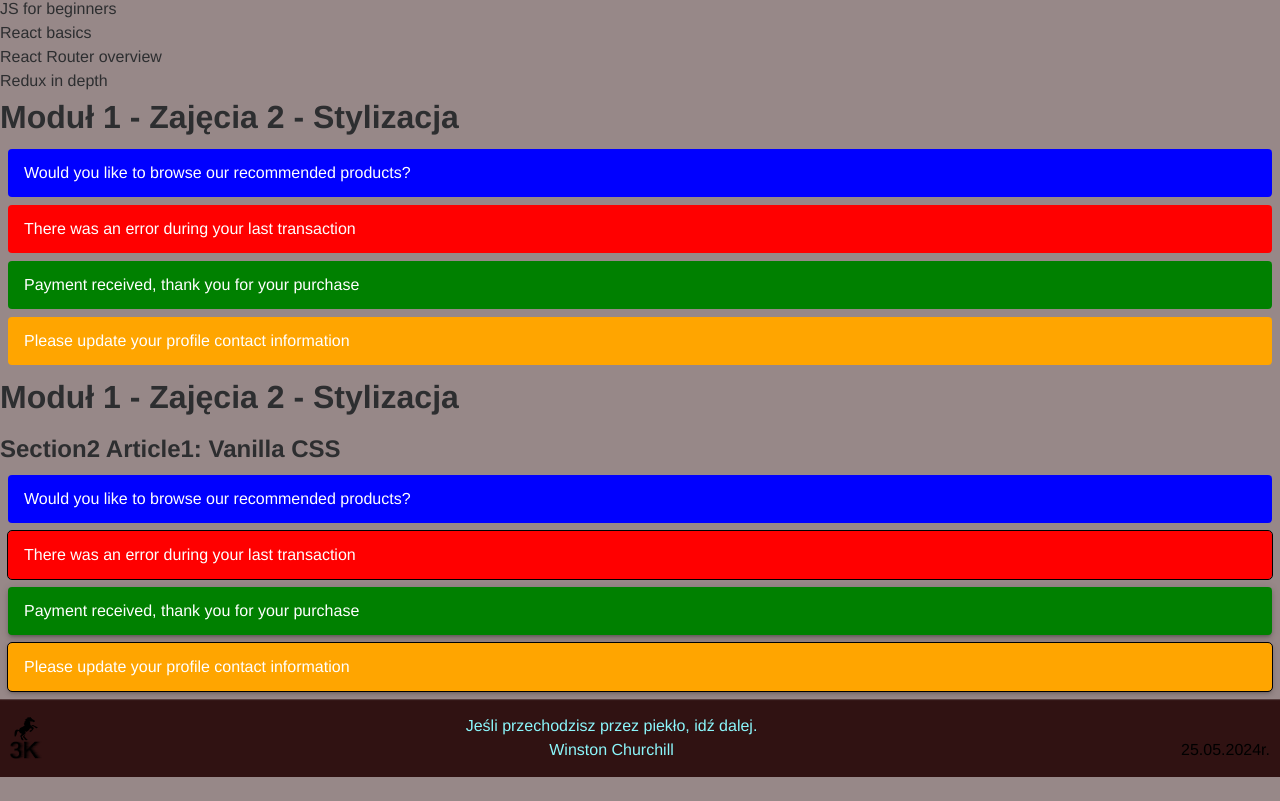
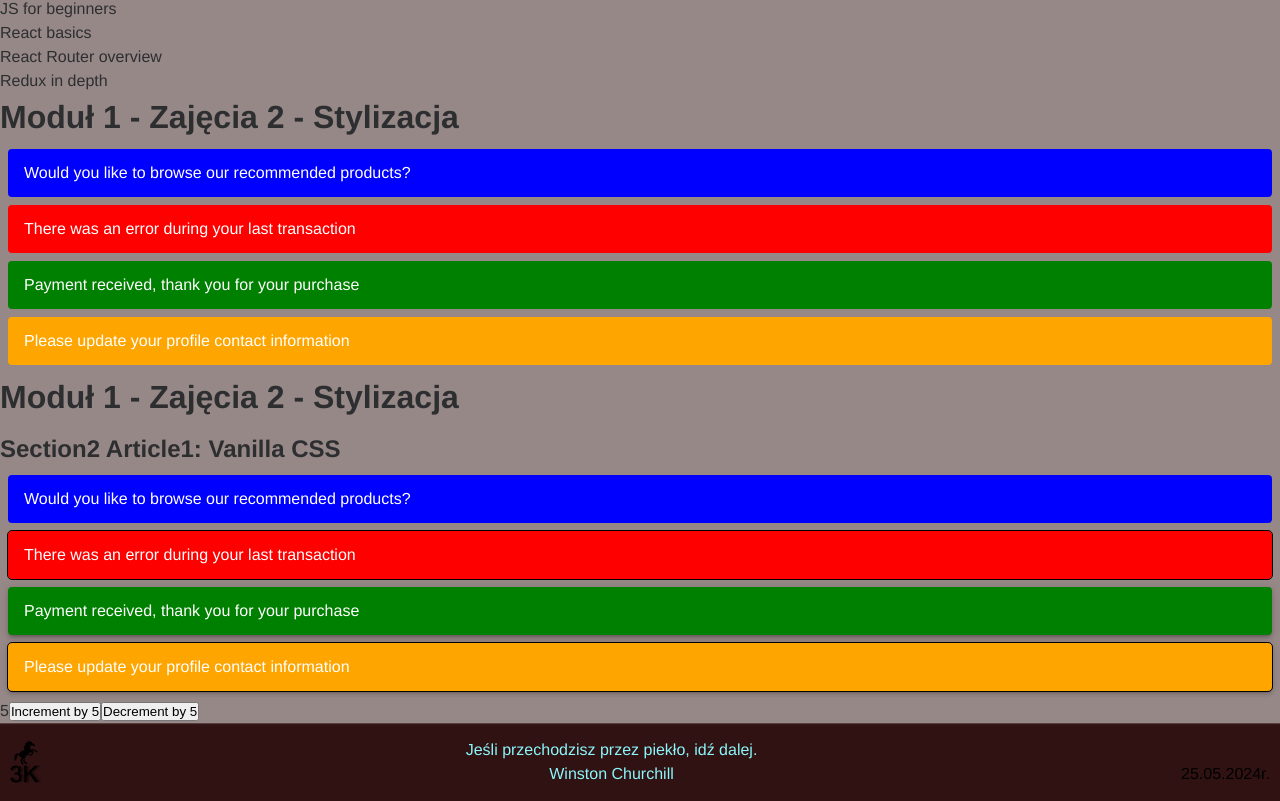
Before and after one commit to KonradKinok/react-first-repository, a React (Create React App) app: page / in a window 1280 px wide. Shown: the part 519-1320 px from the top of the page. Before the commit the page ends 1296 px from the top, so only its background shows below. Built offline with nearby package versions, Linux system fonts and the light colour scheme.

Commit message:
04.06.2024

```diff
--- a/public/index.html
+++ b/public/index.html
@@ -1,5 +1,5 @@
 <!DOCTYPE html>
-<html lang="en">
+<html lang="pl">
   <head>
     <meta charset="utf-8" />
     <link rel="icon" href="%PUBLIC_URL%/favicon.ico" />
--- /dev/null
+++ b/src/components/M2Z3S2ZdarzeniaStany/M2Z3S2ZdarzeniaStany.jsx
@@ -0,0 +1,42 @@
+import { Component } from "react";
+import PropTypes from "prop-types";
+
+// Moduł 2 - Zajęcia 3 - Zdarzenia i stany
+// Section2 Article2: Licznik
+export class Counter extends Component {
+    static defaultProps = {
+        step: 1,
+    };
+    static propTypes = {
+        step: PropTypes.number,
+    };
+
+    handleIncrement = evt => {
+        console.log("Increment button was clicked!", evt);// działa
+        console.log("this.props: ", this.props.step);// działa number props
+
+        this.step++;
+    };
+
+    handleDecrement = evt => {
+        console.log("Decrement button was clicked!", evt);// działa
+        console.log("this.props: ", this.props);// działa --object
+        this.step--;
+    };
+
+    render() {
+        const { step } = this.props;
+
+        return (
+            <div>
+                <span>{step}</span>
+                <button type="button" onClick={this.handleIncrement}>
+                    Increment by {step}
+                </button>
+                <button type="button" onClick={this.handleDecrement}>
+                    Decrement by {step}
+                </button>
+            </div>
+        );
+    }
+}
--- a/src/index.js
+++ b/src/index.js
@@ -1,3 +1,5 @@
+import './scss/stylStartowy.css';
+import './index.css';
 import React from 'react';
 import ReactDOM from 'react-dom/client';
 import { App1 } from 'components/App';
@@ -6,10 +8,9 @@ import { M1Z1 } from 'components/M1Z1';
 import * as m1Z from 'components/M1Z1';
 import * as m1Z2 from 'components/M1Z2';
 import * as M1Z1S2 from 'components/M1Z2S2/Alert_M1Z2S2';
-import './scss/stylStartowy.css';
-
-import './index.css';
-
+// Moduł 2 - Zajęcia 3 - Zdarzenia i stany
+// Section2 Article2: Licznik
+import * as M2Z3S2ZdarzeniaStany from 'components/M2Z3S2ZdarzeniaStany/M2Z3S2ZdarzeniaStany';
 ReactDOM.createRoot(document.querySelector('div#root')).render(
   <React.StrictMode>
     <App1 />
@@ -20,6 +21,9 @@ ReactDOM.createRoot(document.querySelector('div#root')).render(
     {/* Moduł 1 - Zajęcia 2 - Stylizacja */}
     <m1Z2.M1Z2_Stylizacja />
     <M1Z1S2.App_M1Z1S2_VanillaCss />
+    {/* Moduł 2 - Zajęcia 3 - Zdarzenia i stany */}
+    <M2Z3S2ZdarzeniaStany.Counter step={5} />
+    {/* Footer */}
     <Footer />
   </React.StrictMode>
 );
```
